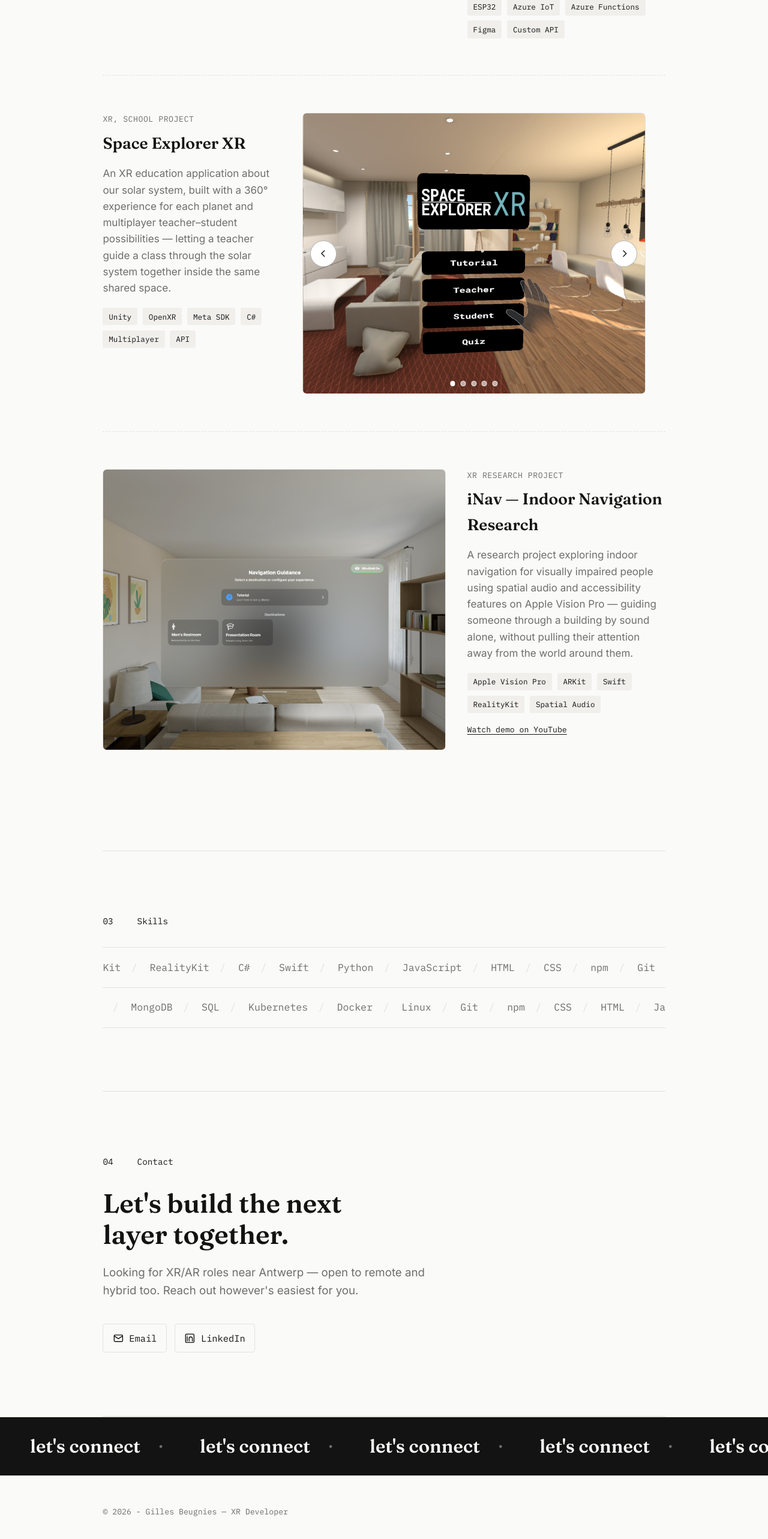
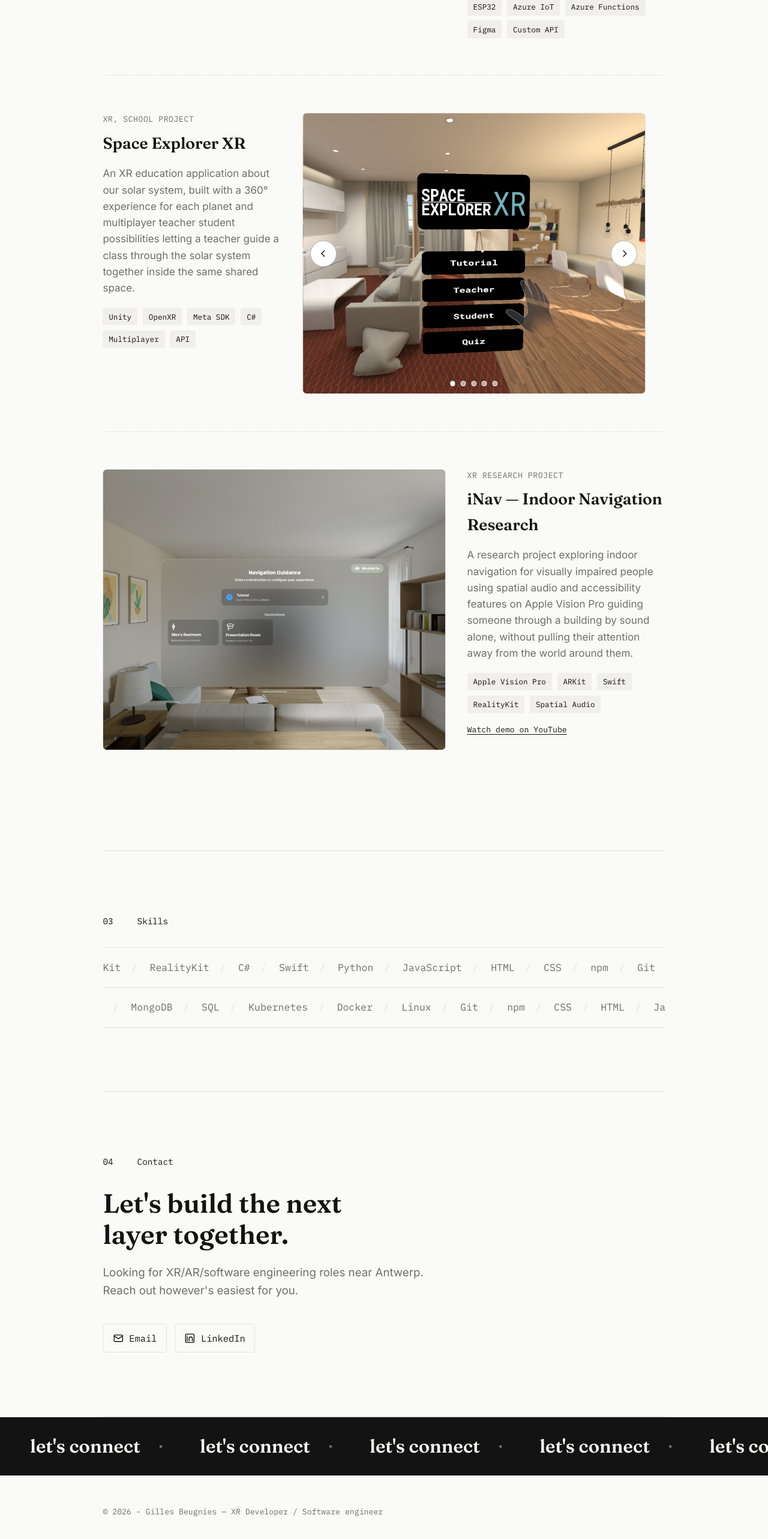
Before and after one commit to GillesBeugnies/portfolio, a Next.js app: page / in a window 1280 px wide. Shown: the part 2072-4638 px from the top of the page at 60% size. Built offline with nearby package versions, Linux system fonts and the light colour scheme.

Commit message:
adjusted some text

```diff
--- a/app/data.js
+++ b/app/data.js
@@ -9,7 +9,7 @@ export const projects = [
       "/images/Sporkompas_digitized_test2.png",
     ],
     description:
-      "A web app co-developed with  Lennard Verhaege, Hanne Hellin, and Jens Vanderstraeten  for Sport Vlaanderen's Sportkompas programme, which helps children discover sports that suit them through two tests: \"I Like\" (a playful questionnaire) and \"I Do\" (physical challenges). We digitised part of the physical testing and integrated the teacher dashboard into a tablet-friendly interface: a teacher dashboard for managing classes and students, and a student view where kids join with a six-digit PIN, pick their name, and start a test — complete with example videos and a playful visual style matched to the \"I Like\" experience.",
+      "A web app co-developed with  Lennard Verhaege, Hanne Hellin, and Jens Vanderstraeten  for Sport Vlaanderen's Sportkompas programme, which helps children discover sports that suit them through two tests: \"I Like\" (a playful questionnaire) and \"I Do\" (physical challenges). We digitised part of the physical testing and integrated the teacher dashboard into a tablet friendly interface: a teacher dashboard for managing classes and students, and a student view where kids join with a six digit PIN, pick their name, and start a test  complete with example videos and a playful visual style matched to the \"I Like\" experience.",
     tags: [
       "Azure",
       "C#",
@@ -29,7 +29,7 @@ export const projects = [
     imageLabel: "Space Explorer XR — screenshot",
     images: ["/images/SEXR_1.png", "/images/SEXR_2.png", "/images/SEXR_3.png", "/images/SEXR_4.png", "/images/SEXR_5.png"],
     description:
-      "An XR education application about our solar system, built with a 360° experience for each planet and multiplayer teacher–student possibilities — letting a teacher guide a class through the solar system together inside the same shared space.",
+      "An XR education application about our solar system, built with a 360° experience for each planet and multiplayer teacher student possibilities letting a teacher guide a class through the solar system together inside the same shared space.",
     tags: ["Unity", "OpenXR", "Meta SDK", "C#", "Multiplayer","API"],
   },
   {
@@ -40,7 +40,7 @@ export const projects = [
     link: "https://youtu.be/_6qBP4j-4Eg",
     linkLabel: "Watch demo on YouTube",
     description:
-      "A research project exploring indoor navigation for visually impaired people using spatial audio and accessibility features on Apple Vision Pro — guiding someone through a building by sound alone, without pulling their attention away from the world around them.",
+      "A research project exploring indoor navigation for visually impaired people using spatial audio and accessibility features on Apple Vision Pro  guiding someone through a building by sound alone, without pulling their attention away from the world around them.",
     tags: ["Apple Vision Pro", "ARKit", "Swift", "RealityKit", "Spatial Audio"],
   },
 ];
--- a/app/page.js
+++ b/app/page.js
@@ -50,7 +50,7 @@ export default function Home() {
               Creative Technologies programme, XR Developer track, in
               Kortrijk. Across school and personal projects I&apos;ve built
               spatial interfaces, indoor navigation for accessibility, and
-              hands free assistance tools  always circling the same idea:
+              hands free assistance tools always circling the same idea:
               technology should shrink the distance between people, not add
               another screen between them. I&apos;m currently looking for my
               first role in software engineering, based near Antwerp.
@@ -90,8 +90,7 @@ export default function Home() {
               layer together.
             </h2>
             <p className="contact__text">
-              Looking for XR/AR roles near Antwerp — open to remote and
-              hybrid too. Reach out however&apos;s easiest for you.
+              Looking for XR/AR/software engineering roles near Antwerp. Reach out however&apos;s easiest for you.
             </p>
             <div className="contact__links">
               <a
@@ -124,7 +123,7 @@ export default function Home() {
       <TextMarquee text="let's connect" speed={20} />
 
       <footer className="footer">
-        <p>© 2026 - Gilles Beugnies — XR Developer</p>
+        <p>© 2026 - Gilles Beugnies — XR Developer / Software engineer</p>
       </footer>
     </>
   );
```
